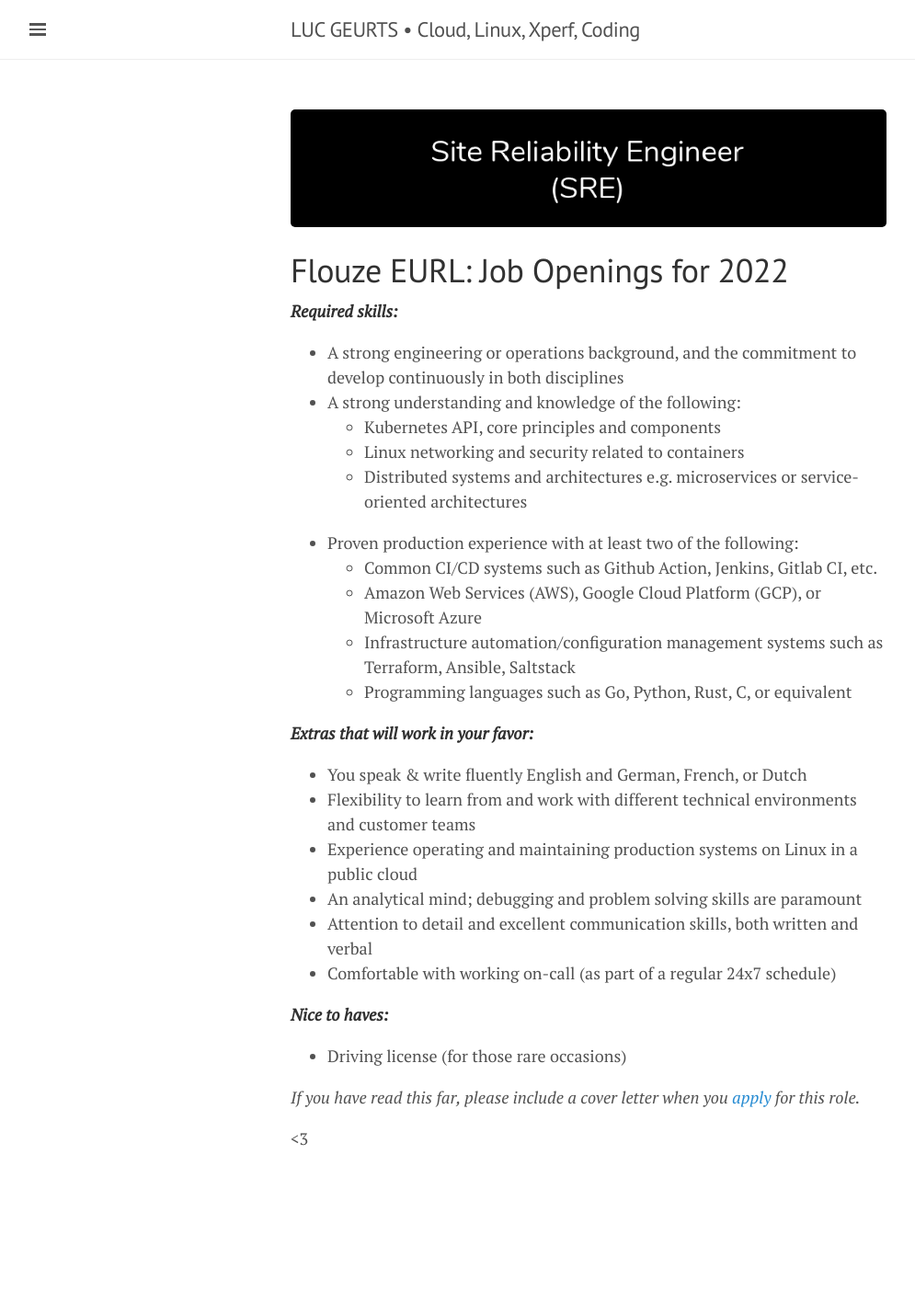
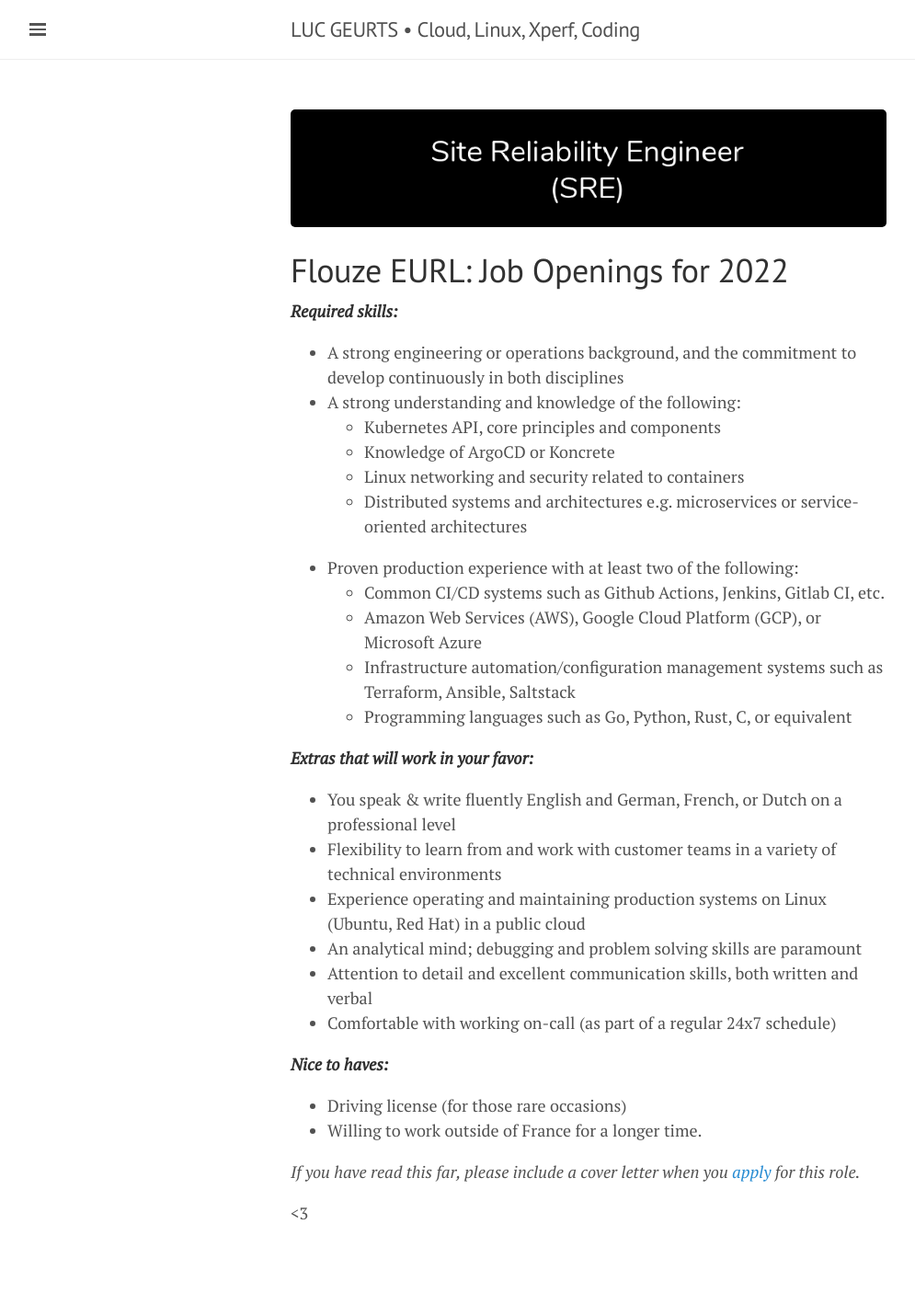
Before and after one commit to lgeurts/lgeurts.github.io, a Jekyll site: the page built from APPLICATION_FORM.md, in a window 1280 px wide. Shown: the whole page at 92% size, without its empty margins (0-995 px from the left). Built offline with Jekyll 4.4.1, drawn with Linux system fonts in a browser that asks for light colours; nearby versions of some CDN libraries; our own code applies the rules of GitHub Pages for plain Markdown files; before the commit the page ends 1324 px from its top, so only the background shows below that.

Commit message:
Update APPLICATION_FORM.md

```diff
--- a/APPLICATION_FORM.md
+++ b/APPLICATION_FORM.md
@@ -7,24 +7,26 @@
 - A strong engineering or operations background, and the commitment to develop continuously in both disciplines
 - A strong understanding and knowledge of the following:
     * Kubernetes API, core principles and components
+    * Knowledge of ArgoCD or Koncrete
     * Linux networking and security related to containers
     * Distributed systems and architectures e.g. microservices or service-oriented architectures
 - Proven production experience with at least two of the following:
-    * Common CI/CD systems such as Github Action, Jenkins, Gitlab CI, etc.
+    * Common CI/CD systems such as Github Actions, Jenkins, Gitlab CI, etc.
     * Amazon Web Services (AWS), Google Cloud Platform (GCP), or Microsoft Azure
     * Infrastructure automation/configuration management systems such as Terraform, Ansible, Saltstack
     * Programming languages such as Go, Python, Rust, C, or equivalent
 
 ***Extras that will work in your favor:***
-- You speak & write fluently English and German, French, or Dutch
-- Flexibility to learn from and work with different technical environments and customer teams
-- Experience operating and maintaining production systems on Linux in a public cloud
+- You speak & write fluently English and German, French, or Dutch on a professional level
+- Flexibility to learn from and work with customer teams in a variety of technical environments
+- Experience operating and maintaining production systems on Linux (Ubuntu, Red Hat) in a public cloud
 - An analytical mind; debugging and problem solving skills are paramount
 - Attention to detail and excellent communication skills, both written and verbal
 - Comfortable with working on-call (as part of a regular 24x7 schedule)
 
 ***Nice to haves:***
 - Driving license (for those rare occasions)
+- Willing to work outside of France for a longer time.
 
 *If you have read this far, please include a cover letter when you [apply](flouze-eurl@pm.me) for this role.*
 
```
